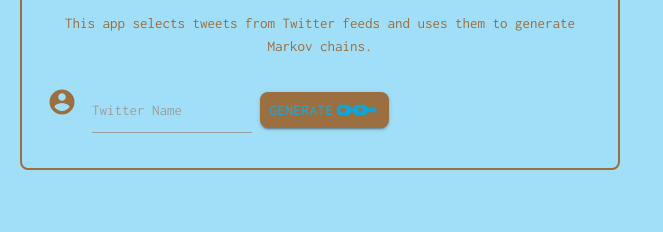
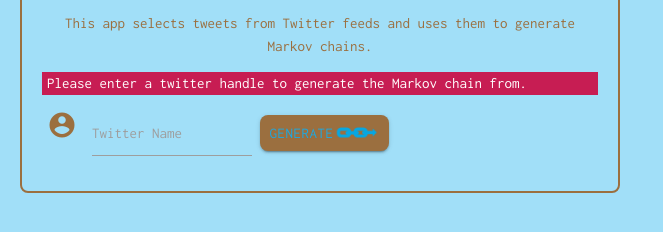
Before and after one commit to CalJersey/Tweet2Markov, a website: page public/views/index.html in a window 1280 px wide. Both pictures are taken after a click on the link "GENERATE". Shown: the part 114-346 px from the top of the page, without its empty margins (0-663 px from the left). Drawn offline with nearby package versions, Linux system fonts and the light colour scheme.

Commit message:
Added error messages

```diff
--- a/public/scripts/app.js
+++ b/public/scripts/app.js
@@ -7,10 +7,12 @@
 
 function getMarkov() {
   let TwitterName = document.getElementById("TwitterName").value;
-console.log(TwitterName);
+
+  clearError();
+
   if (TwitterName.length) {
-    //Trim @ sign if exists
-    //if (TwitterName[0] == '@') TwitterName = TwitterName.substr(1);
+    //working icon
+    displaySpinner();
 
     $.ajax({
        method: 'GET',
@@ -18,11 +20,14 @@
        success: handleSuccess,
        error: handleError
     });
+  } else {
+    displayError("Please enter a twitter handle to generate the Markov chain from.");
   }
 }
 
 function handleSuccess(json) {
   console.log(json)
+  hideSpinner();
   // let content=JSON.parse(json);
   // contentNew =  content.forEach(function(v,i){
   //    `<div>${v.name}</div>`
@@ -32,4 +37,13 @@
 
 function handleError(xhr, status, errorThrown) {
   console.log('uh oh');
+  hideSpinner();
 }
+
+function displayError(msg) {
+  document.getElementById("errorText").innerHTML = msg;
+}
+
+function clearError() {
+  document.getElementById("errorText").innerHTML = '';
+}
--- a/public/styles/styles.css
+++ b/public/styles/styles.css
@@ -26,6 +26,13 @@
   text-align: center;
 }
 
+#errorText {
+  background-color: #c71d53;
+  color: #fff;
+  padding-left: 5px;
+  padding-right: 5px;
+}
+
 .container {
   width: 100%
 }
@@ -39,7 +46,6 @@
   border-bottom: 1px solid #1ea8e0;
   box-shadow: 0 1px 0 0 #1ea8e0
 }
-
 
 .btn {
   background-color: #9b6f3f;
--- a/public/views/index.html
+++ b/public/views/index.html
@@ -32,7 +32,7 @@
   <body>
     <h1>Tweet2Markov</h1>
     <p class="titleText">This app selects tweets from Twitter feeds and uses them to generate Markov chains.</p>
-
+    <div id="errorText"></div>
     <div id="Twitter">
       <div class="input-field inline">
         <i class="material-icons prefix">account_circle</i>
```
